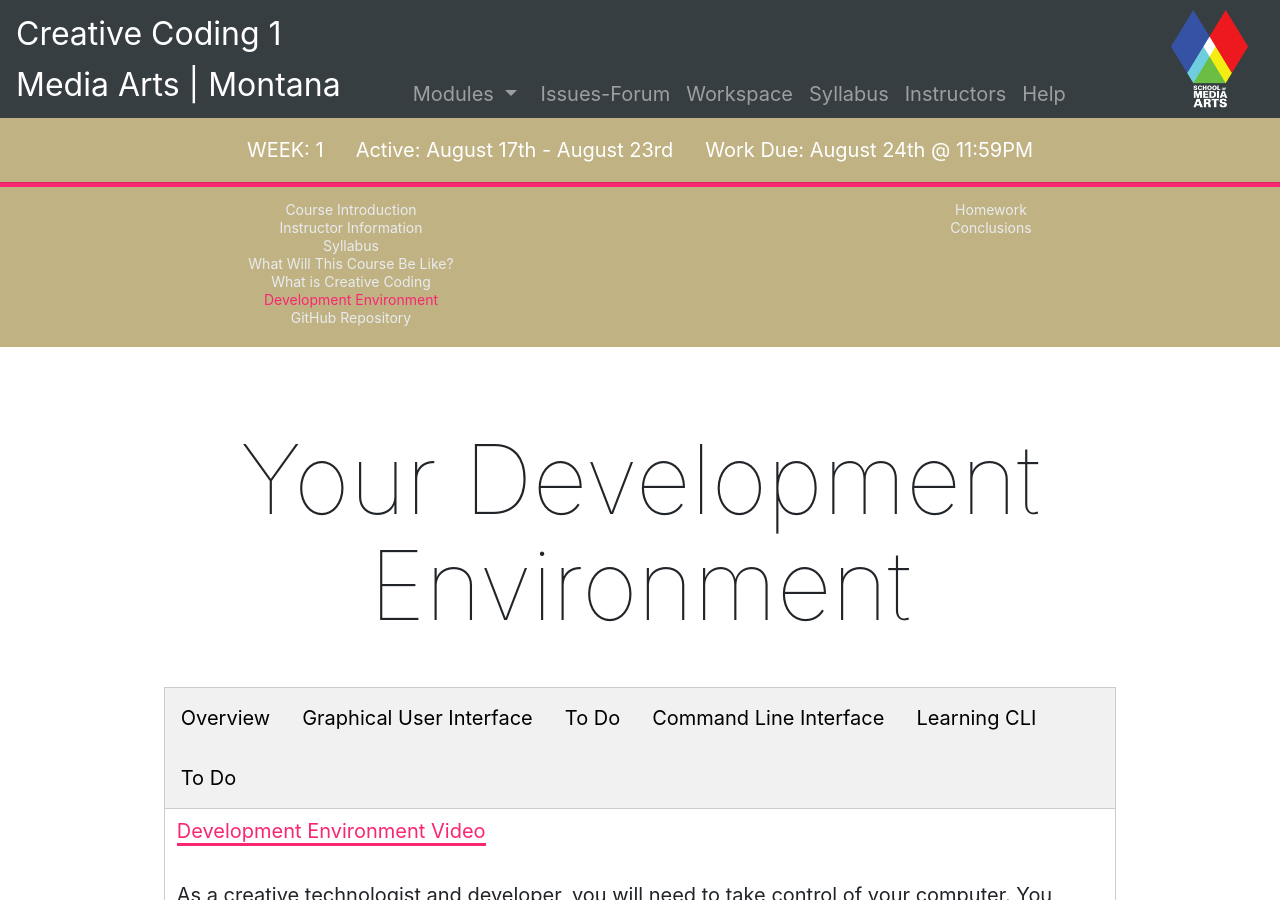
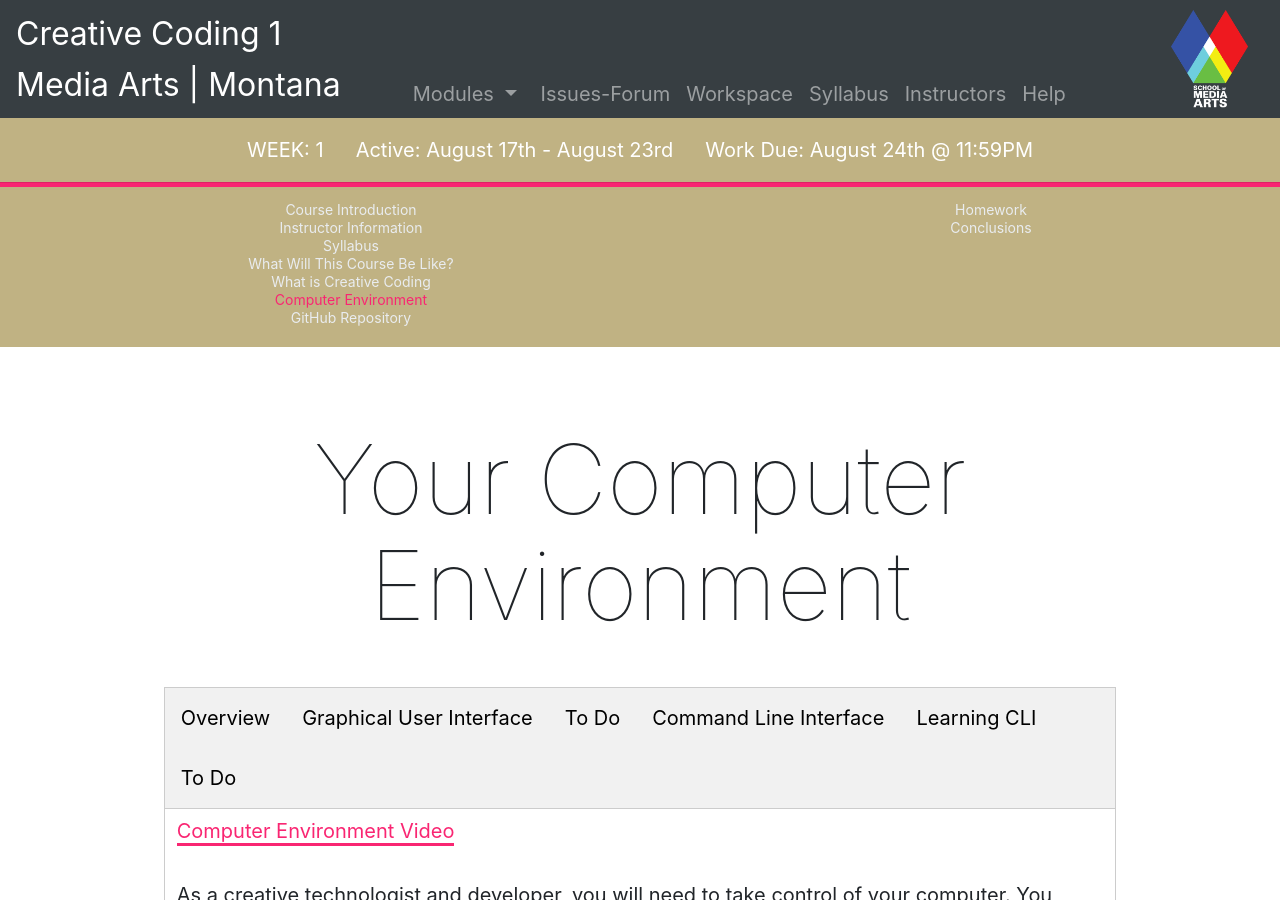
Before and after one commit to Montana-Media-Arts/120_CreativeCoding1-Fall2020, a Jekyll site: the page built from modules/week-1/_posts/2017-01-07-computerenvironment.md, in a window 1280 px wide and 900 px high. Built offline with Jekyll 4.4.1, drawn with Linux system fonts in a browser that asks for light colours; nearby versions of some CDN libraries.

Commit message:
updated the file name and text

```diff
--- a/modules/week-1/_posts/2017-01-07-developmentenvironment.md
+++ b/modules/week-1/_posts/2017-01-07-computerenvironment.md
@@ -1,9 +1,9 @@
 ---
-title: Development Environment
+title: Computer Environment
 module: 1
 ---
 
-# Your Development Environment
+# Your Computer Environment
 
 <div class="tab">
   <button class="tablinks" onclick="openTab(event, 'Overview')">Overview</button>
@@ -16,7 +16,7 @@ module: 1
 </div>
 
 <div id="Overview" class="tabcontent" style="display:block">
-<p><a href="//www.youtube.com/embed/Jian1ilJwBs" data-lity>Development Environment Video</a></p>
+<p><a href="//www.youtube.com/embed/Jian1ilJwBs" data-lity>Computer Environment Video</a></p>
 <p>As a creative technologist and developer, you will need to take control of your computer. You should start to consider your computer as an instrument or an innovative tool that serves as an extension of yourself.</p>
 <p>To be effective, you need to be comfortable with your computer and <b>know</b> your computer.</p>
 <p>There are two different ways to find things on your computer.</p>
@@ -55,7 +55,7 @@ module: 1
 <ol>
 <li>Right-click and choose <b>New Folder</b>.</li>
 <li>Rename the folder <b>MART 120</b>.  </li>
-<li>Inside that folder, create a new folder called <b>My Best Folder<b>.  </li>
+<li>Inside that folder, create a new folder called <b>My Best Folder</b>.  </li>
 <li>Inside of that folder, create a new file by opening <b>TextEdit</b> on a Mac or <b>Notepad</b> on Windows and place your name in it.  </li>
 <li><b>Save</b> the file and close it.</li>
 </ol>
```
